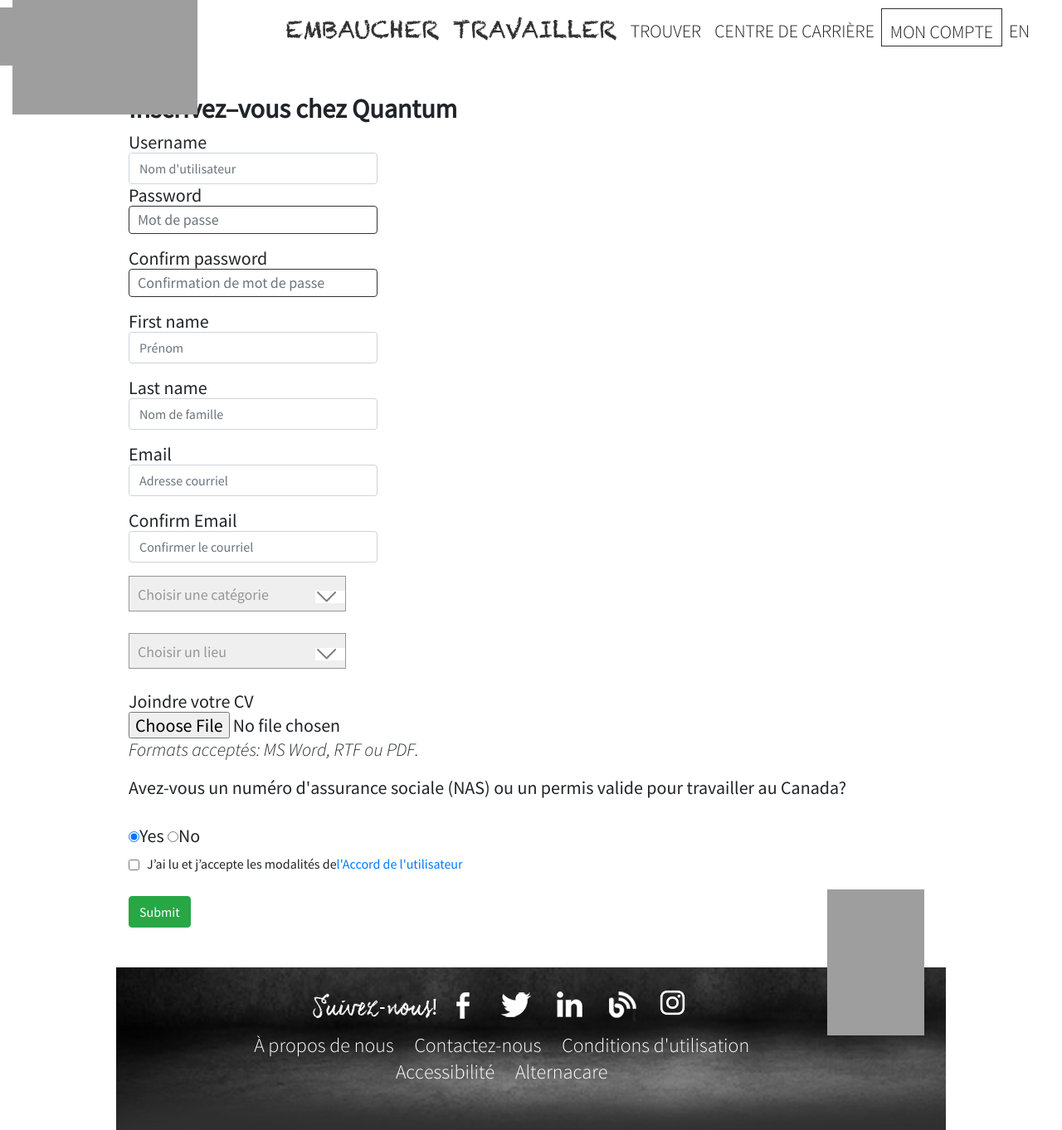
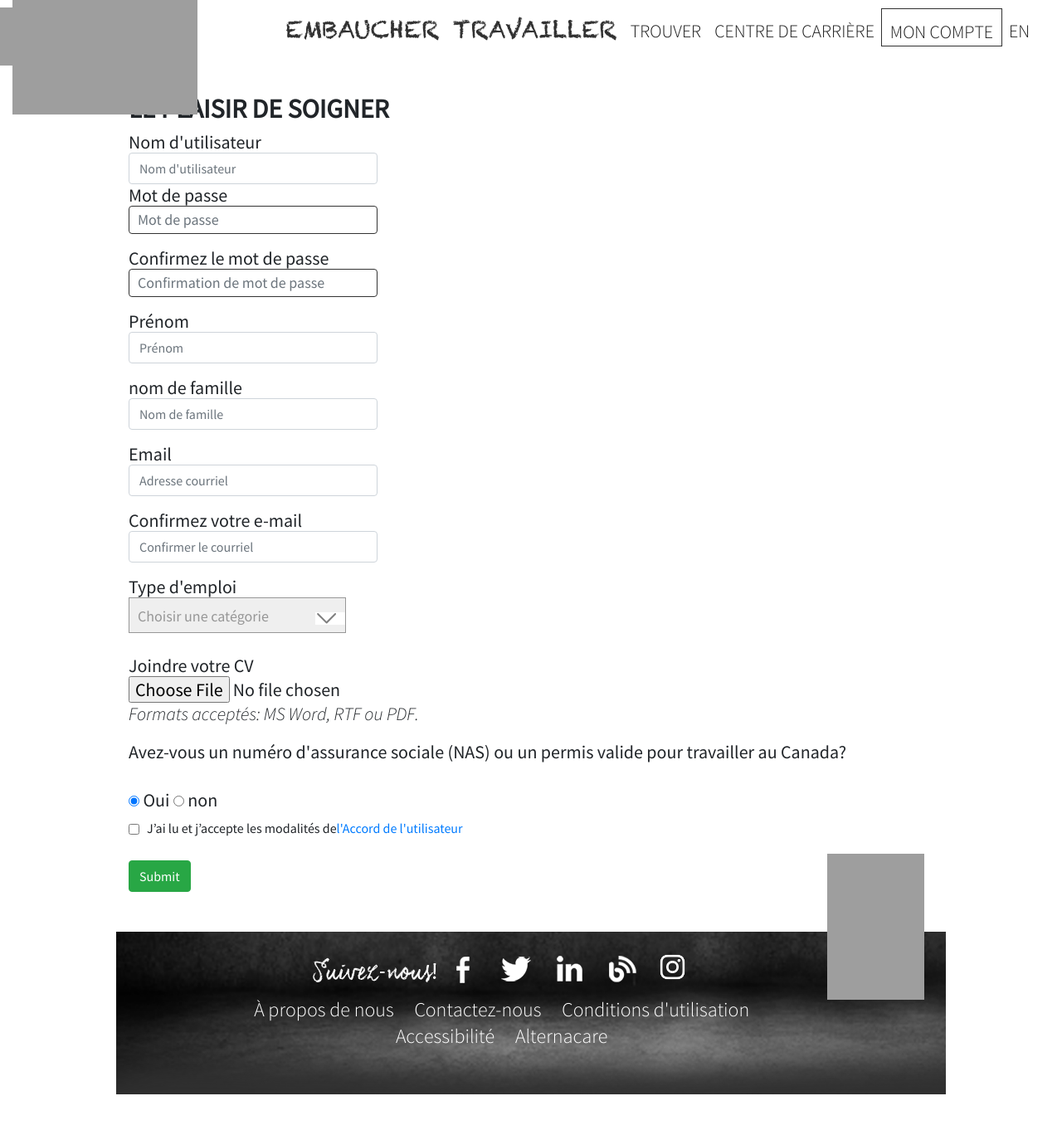
Before and after one commit to linker10/jobs, a Django app: page /cv/ in a window 1280 px wide. Shown: the whole page at 83% size. After the commit the page ends 1319 px from the top, so only its background shows below. Run offline with Django 3.2, Linux system fonts and the light colour scheme; some libraries are stand-ins or nearby versions; grey boxes are pictures that could not be loaded.

Commit message:
new changes

```diff
--- a/home/urls.py
+++ b/home/urls.py
@@ -12,4 +12,6 @@ urlpatterns = [
     path('embaucher/personnel', views.personal, name='personal'),
     path('travailler/', views.work, name='work'),
     path('centre-de-carriere/', views.career_center, name='career_center'),
+    path('contact/', views.contact, name='contact'),
+    path('propose/', views.propose, name='propose'),
 ]
--- a/home/views.py
+++ b/home/views.py
@@ -8,6 +8,10 @@ from . import forms
 
 def index(request):
     return render(request, 'home/index.html', {})
+def contact(request):
+    return render(request, 'home/contact.html', {})
+def propose(request):
+    return render(request, 'home/propose.html', {})
 
 def hire(request):
     return render(request, 'home/embaucher.html', {})
--- a/templates/base.html
+++ b/templates/base.html
@@ -168,17 +168,19 @@
 									<a href="https://www.instagram.com/socialquantum/" target="_blank"><img src="{% static 'images/footer_instagram.png' %}" alt="" style="height: 33px;margin-bottom: 15px;"></a>
 									<div>
 
-												<a href="">&Agrave; propos de nous</a>
-								<a href="">Contactez-nous</a>
+												<a href="{% url 'home:propose' %}">&Agrave; propos de nous</a>
+								<a href="{% url 'home:contact' %}">Contactez-nous</a>
 								<a href="">Conditions d'utilisation</a>
 								<a href="">Accessibilit&eacute;</a>
+
 								<a target="_blank" href="http://www.alternacare.ca/">Alternacare</a>
 									</div>
 								</div>
 {% comment %} 								<a href="">&Agrave; propos de nous</a>
-								<a href="">Contactez-nous</a>
+								<a href="{% url 'home:contact' %}">Contactez-nous</a>
 								<a href="">Conditions d'utilisation</a>
 								<a href="">Accessibilit&eacute;</a>
+									<a href="">helo</a>
 								<a href="">Carri&egrave;res chez Quantum</a>
 								<a target="_blank" href="http://www.alternacare.ca/">Alternacare</a> {% endcomment %}
 							</div>
--- a/templates/home/cv.html
+++ b/templates/home/cv.html
@@ -8,26 +8,26 @@
 
     <form  action="" method="post" enctype="multipart/form-data"> {% csrf_token %}
 
-        <h2 style=" font-weight: bold;">Inscrivez–vous chez Quantum</h2>
+        <h2 style=" font-weight: bold;">LE PLAISIR DE SOIGNER</h2>
   <div class="form-group">
-    <label  style=" margin: 0px 0px 0px 0px;">Username</label>
+    <label  style=" margin: 0px 0px 0px 0px;">Nom d'utilisateur</label>
     <input  class="form-control" style="width: 300px;" id="username" name="username" placeholder="Nom d&#39;utilisateur ">
 
           <div class="form-group">
-    <label  style=" margin: 0px 0px 0px 0px;">Password</label>
+    <label  style=" margin: 0px 0px 0px 0px;">Mot de passe</label>
     <input type="password" class="form-control" style="width: 300px; margin: 0px 0px 0px 0px; border:1px solid #333" id="password" name="password" placeholder="Mot de passe">
   </div>
           <div class="form-group">
-    <label  style=" margin: 0px 0px 0px 0px;">Confirm password</label>
+    <label  style=" margin: 0px 0px 0px 0px;">Confirmez le mot de passe</label>
     <input type="password" class="form-control" style="width: 300px; margin: 0px 0px 0px 0px; border:1px solid #333" id="confirmpassword" name="confirmpassword" placeholder="Confirmation de mot de passe">
   </div>
 
          <div class="form-group">
-    <label for="name" style=" margin: 0px 0px 0px 0px;">First name</label>
+    <label for="name" style=" margin: 0px 0px 0px 0px;">Prénom</label>
     <input class="form-control" style="width: 300px; margin: 0px 0px 0px 0px;" id="firstname" name="firstname" placeholder="Prénom">
   </div>
              <div class="form-group">
-    <label for="name" style=" margin: 0px 0px 0px 0px;">Last name</label>
+    <label for="name" style=" margin: 0px 0px 0px 0px;">nom de famille</label>
     <input  class="form-control" style="width: 300px;" id="lastname" name="lastname" placeholder="Nom de famille">
   </div>
 
@@ -37,9 +37,13 @@
   </div>
 
          <div class="form-group">
-    <label for="name" style=" margin: 0px 0px 0px 0px;">Confirm Email</label>
+    <label for="name" style=" margin: 0px 0px 0px 0px;">Confirmez votre e-mail</label>
+
+
     <input type="email" class="form-control" style="width: 300px;" id="confirmemail" name="confirmemail" placeholder="Confirmer le courriel">
   </div>
+   <label  style=" margin: 0px 0px 0px 0px;">Type d'emploi</label>
+      <br>
          <select id="category" name="category">
 		<option value="">Choisir une catégorie</option>
 		<option value="Soins de santé">Soins de santé</option>
@@ -48,22 +52,22 @@
              <option value="Préposés(ées) aux bénéficiaires">&nbsp;&nbsp;&nbsp;&nbsp;&nbsp;  Préposés(ées) aux bénéficiaires</option>
              <option value="Aide aux familles">&nbsp;&nbsp;&nbsp;&nbsp;&nbsp;  Aide aux familles</option></select>
 
-        <br>
-         <br>
-        	<select name="location" id="location"  class="mr-2">
-		<option value="">Choisir un lieu</option>
-		<option value="Québec">Québec</option>
-                <option value="Québec et les environs">  Québec et les environs</option>
-                <option value="Montréal (Région de)">  Montréal (Région de)</option>
-                <option value="Montréal – Centre">  Montréal – Centre</option>
-                <option value="Montréal – Laval & Rive Nord">  Montréal – Laval & Rive Nord</option>
-                <option value="Montréal – Rive Sud">  Montréal – Rive Sud</option>
-                <option value="Montréal – Ouest de l'Île">  Montréal – Ouest de l'Île</option>
-                <option value="Montréal – Est">  Montréal – Est</option>
-                <option value="Montréal - St-Laurent">  Montréal - St-Laurent</option>
-                <option value="Blainville/Laval Rive Nord">  Blainville/Laval Rive Nord</option>
-                <option value="Gatineau et les environs">  Gatineau et les environs</option>
-                <option value="Ontario"></option></select>
+<!--        <br>-->
+<!--         <br>-->
+<!--        	<select name="location" id="location"  class="mr-2">-->
+<!--		<option value="">Choisir un lieu</option>-->
+<!--		<option value="Québec">Québec</option>-->
+<!--                <option value="Québec et les environs">  Québec et les environs</option>-->
+<!--                <option value="Montréal (Région de)">  Montréal (Région de)</option>-->
+<!--                <option value="Montréal – Centre">  Montréal – Centre</option>-->
+<!--                <option value="Montréal – Laval & Rive Nord">  Montréal – Laval & Rive Nord</option>-->
+<!--                <option value="Montréal – Rive Sud">  Montréal – Rive Sud</option>-->
+<!--                <option value="Montréal – Ouest de l'Île">  Montréal – Ouest de l'Île</option>-->
+<!--                <option value="Montréal – Est">  Montréal – Est</option>-->
+<!--                <option value="Montréal - St-Laurent">  Montréal - St-Laurent</option>-->
+<!--                <option value="Blainville/Laval Rive Nord">  Blainville/Laval Rive Nord</option>-->
+<!--                <option value="Gatineau et les environs">  Gatineau et les environs</option>-->
+<!--                <option value="Ontario"></option></select>-->
          <br>
          <br>
          <div class="float-left display-inline-block">
@@ -81,8 +85,10 @@
             <br>
 Avez-vous un numéro d'assurance sociale (NAS) ou un permis valide pour travailler au Canada?
             <br>
- <label class=""><input type="radio" id="yes" name="yes" checked>Yes</label>
-<label class=""><input type="radio" id="no" name="no">No</label>
+ <label class=""><input type="radio" id="yes" name="yes" checked>
+Oui</label>
+<label class=""><input type="radio" id="no" name="no">
+non</label>
 </div>
    <div class="float-left display-inline-block padding-top-5">
                     <span class="float-left" style="display:inline-block;width:22px;"><input id="ctl00_Main_CheckBoxAgreement" type="checkbox" name="ctl00$Main$CheckBoxAgreement" /></span>
--- a/templates/home/travailler.html
+++ b/templates/home/travailler.html
@@ -25,7 +25,7 @@
 Cliquez ici pour vous inscrire aux <a style="line-height: initial;" target="_blank" href="{% url 'home:cv' %}">ALERTES EMPLOI</a><br></form>
 	<div class="content d-none d-md-block col-7">
 		<h2>NOTRE APPROCHE</h2>
-		<p class="mt-3">Votre CV ne dit pas tout. Nos clients veulent plus que des comp&eacute;tences et de l&#39;exp&eacute;rience sur papier, et nous avons &agrave; c&oelig;ur de faire des placements r&eacute;ussis et durables. C&#39;est pourquoi notre processus de s&eacute;lection de candidats est con&ccedil;u de mani&egrave;re &agrave; &eacute;valuer non seulement vos aptitudes et comp&eacute;tences, mais aussi votre personnalit&eacute; et vos attentes. En cernant mieux vos objectifs de carri&egrave;re, ce qui vous motive, et votre environnement de travail id&eacute;al, nos recruteurs peuvent assurer un jumelage parfait entre nos clients et nos candidats.Si vous avez pos&eacute; votre candidature &agrave; un poste et que votre profil correspond de pr&egrave;s aux exigences d&#39;un client, un recruteur communiquera avec vous pour lancer le processus de s&eacute;lection qui comprendra une combinaison d&#39;entrevues, de tests, de v&eacute;rification d&#39;ant&eacute;c&eacute;dents, et d&#39;obtention de r&eacute;f&eacute;rences.&nbsp;Il va sans dire que le simple fait de postuler ne garantit pas une convocation en entrevue. Vous voulez en savoir plus sur la fa&ccedil;on de faire des agences de recrutement priv&eacute;es? <img id="watch" src="{% static 'images/watch1.svg' %}" /></p>		<iframe width="560" height="315" style="margin-left:auto; margin-right:auto; display:block;" src="https://www.youtube.com/embed/r0pzUCx8pjM" frameborder="0" allowfullscreen></iframe>
+		<p class="mt-3">Votre CV ne dit pas tout. Nos clients veulent plus que des comp&eacute;tences et de l&#39;exp&eacute;rience sur papier, et nous avons &agrave; c&oelig;ur de faire des placements r&eacute;ussis et durables. C&#39;est pourquoi notre processus de s&eacute;lection de candidats est con&ccedil;u de mani&egrave;re &agrave; &eacute;valuer non seulement vos aptitudes et comp&eacute;tences, mais aussi votre personnalit&eacute; et vos attentes. En cernant mieux vos objectifs de carri&egrave;re, ce qui vous motive, et votre environnement de travail id&eacute;al, nos recruteurs peuvent assurer un jumelage parfait entre nos clients et nos candidats.Si vous avez pos&eacute; votre candidature &agrave; un poste et que votre profil correspond de pr&egrave;s aux exigences d&#39;un client, un recruteur communiquera avec vous pour lancer le processus de s&eacute;lection qui comprendra une combinaison d&#39;entrevues, de tests, de v&eacute;rification d&#39;ant&eacute;c&eacute;dents, et d&#39;obtention de r&eacute;f&eacute;rences.&nbsp;Il va sans dire que le simple fait de postuler ne garantit pas une convocation en entrevue. Vous voulez en savoir plus sur la fa&ccedil;on de faire des agences de recrutement priv&eacute;es? <img id="watch" src="{% static 'images/watch1.svg' %}" /></p>		<iframe width="560" height="315" style="margin-left:auto; margin-right:auto; display:block;" src="https://www.youtube.com/embed/R6Km2MuXewU" frameborder="0" allowfullscreen></iframe>
 	</div>
 </div>
 
```
